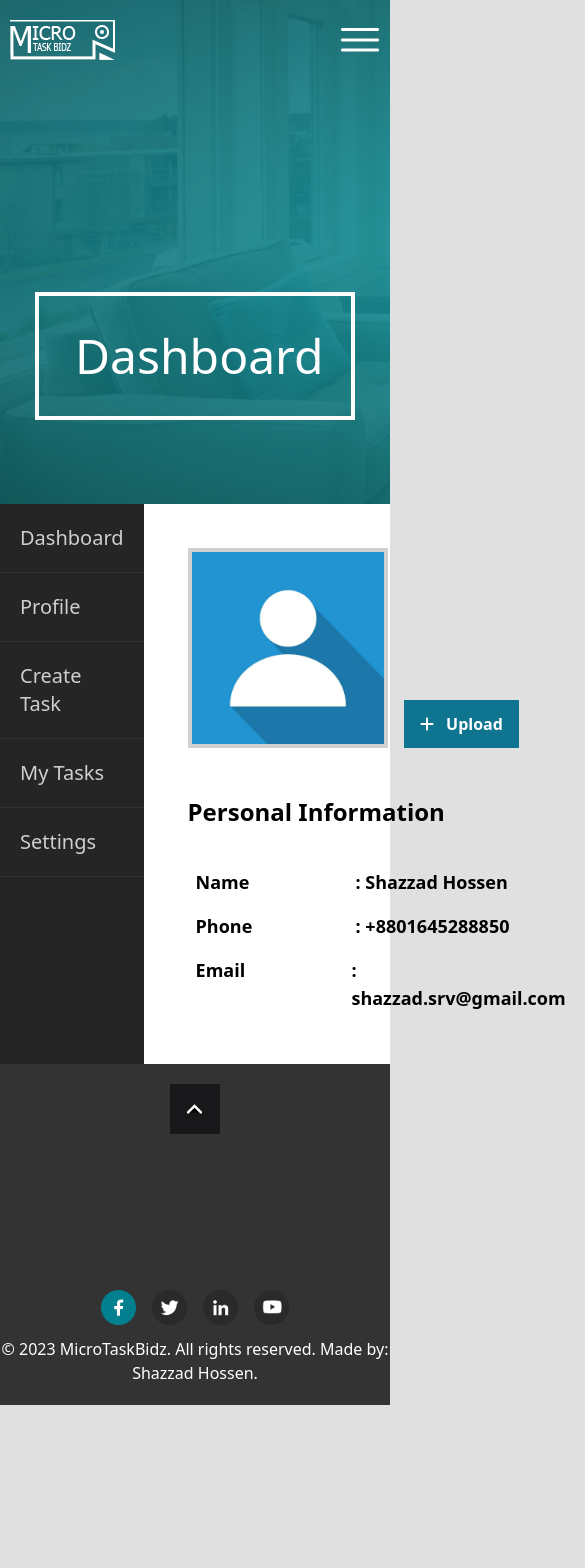
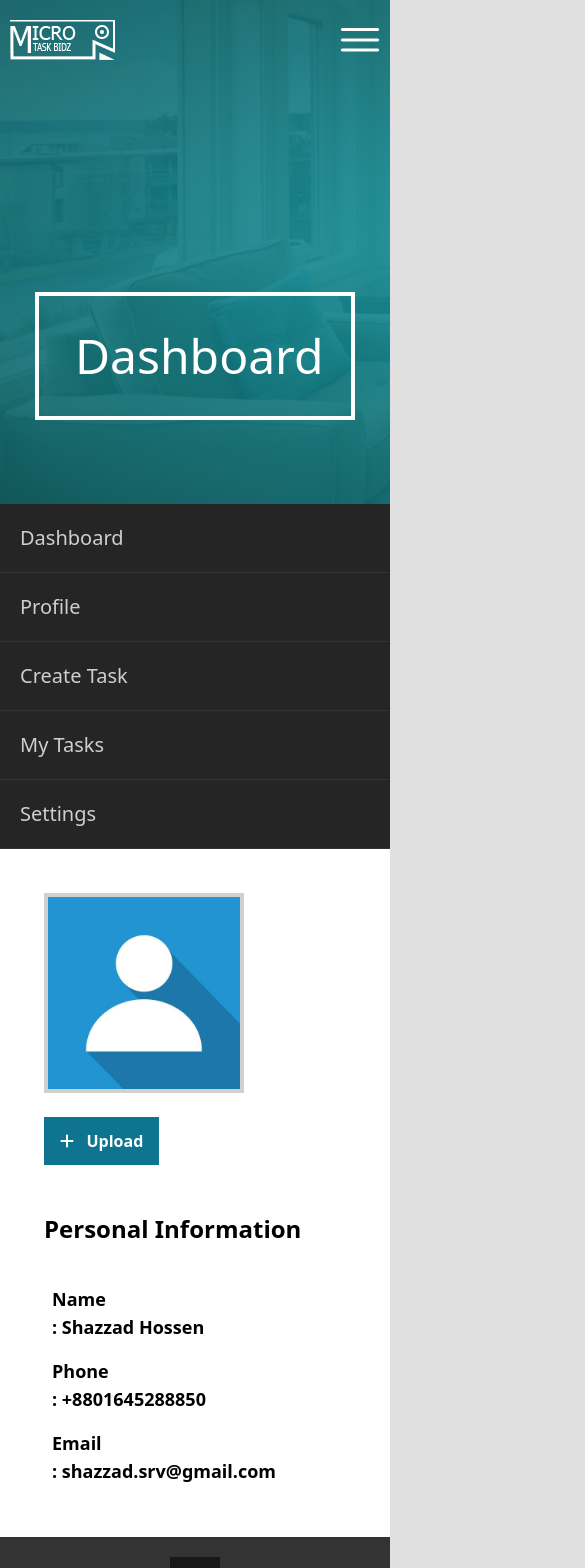
Before and after one commit to Shazzad-Hossen/microtaskbidz-web-app, a React (Create React App) app: page /user/dashboard in a window 390 px wide. Shown: the top 1568 px of the page, 585 px wide, since content can reach past the window. Before the commit the page ends 1405 px from the top, so only its background shows below. Built offline with nearby package versions, Linux system fonts and the light colour scheme; no server answers.

Commit message:
dashboard responsive done

```diff
--- a/src/components/Personalinfo/Personalinfo.js
+++ b/src/components/Personalinfo/Personalinfo.js
@@ -2,7 +2,7 @@ import React from "react";
 
 const Personalinfo = ({ name, value }) => {
   return (
-    <div className="flex p-2">
+    <div className="flex flex-col p-2 sm:flex-row">
       <h1 className="w-40 text-lg font-semibold">{name}</h1>
       <h1 className="text-lg font-semibold">: {value}</h1>
     </div>
--- a/src/pages/Dashboard/index.js
+++ b/src/pages/Dashboard/index.js
@@ -15,9 +15,9 @@ const Dashboard = () => {
 
   return (
     <main>
-      <div className="flex">
+      <div className="flex flex-col sm:flex-row">
         {/* sidebar */}
-        <div className="w-[300px] bg-[#252525]  text-xl  text-[#cfcfcf]">
+        <div className=" w-[100%] bg-[#252525] text-xl  text-[#cfcfcf]  sm:w-[300px]">
           <ul className="sticky top-0">
             <li className="dli">Dashboard</li>
             <li className="dli">Profile</li>
@@ -30,14 +30,13 @@ const Dashboard = () => {
         <div className=" p-11">
           {/* profile */}
           <div className="">
-            <div className="flex gap-4  ">
+            <div className="flex flex-col ">
               <img className="propic" src={dfPropic} alt="" />
-              <span
-                className="flex flex-col
-                        justify-end"
-              >
+              <div>
+                {" "}
+                <br />
                 <ButtonPrimary text="Upload"></ButtonPrimary>
-              </span>
+              </div>
             </div>
 
             <br />
```
